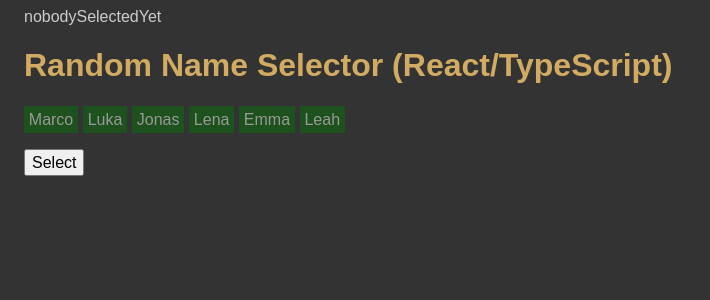
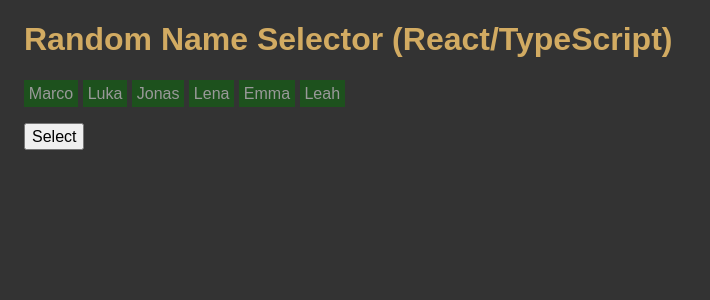
Before and after one commit to edwardtanguay/et001-random-number-generator-react, a React (Vite) app: page / in a window 1280 px wide. Shown: the top 300 px of the page, without its empty margins (0-710 px from the left). Built offline with nearby package versions, Linux system fonts and the light colour scheme.

Commit message:
console.log out

```diff
--- a/src/App.tsx
+++ b/src/App.tsx
@@ -60,7 +60,6 @@ function App() {
 
 	return (
 		<div className="App">
-			<div>{currentPhase}</div>
 			<h1>Random Name Selector (React/TypeScript)</h1>
 			<div className="availableArea">
 				{availableNames.map((availableName, index) => {
```
